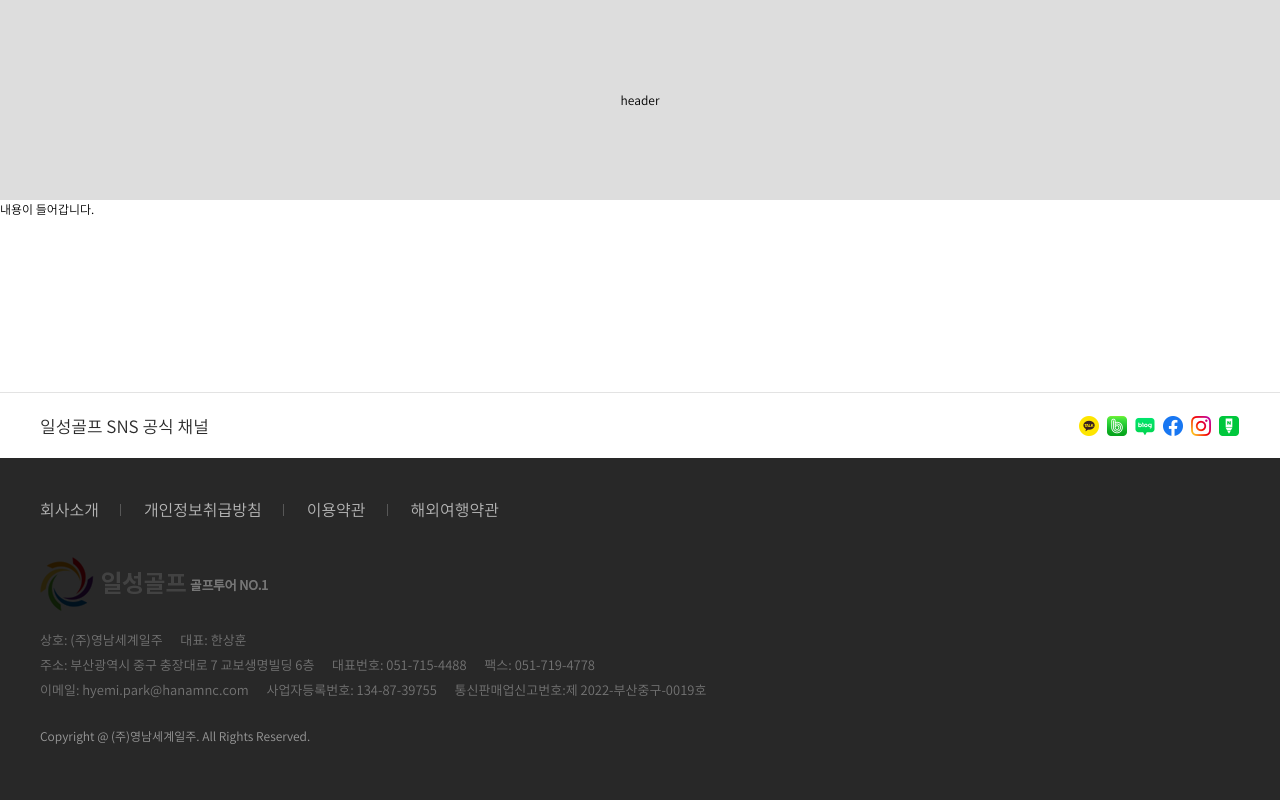
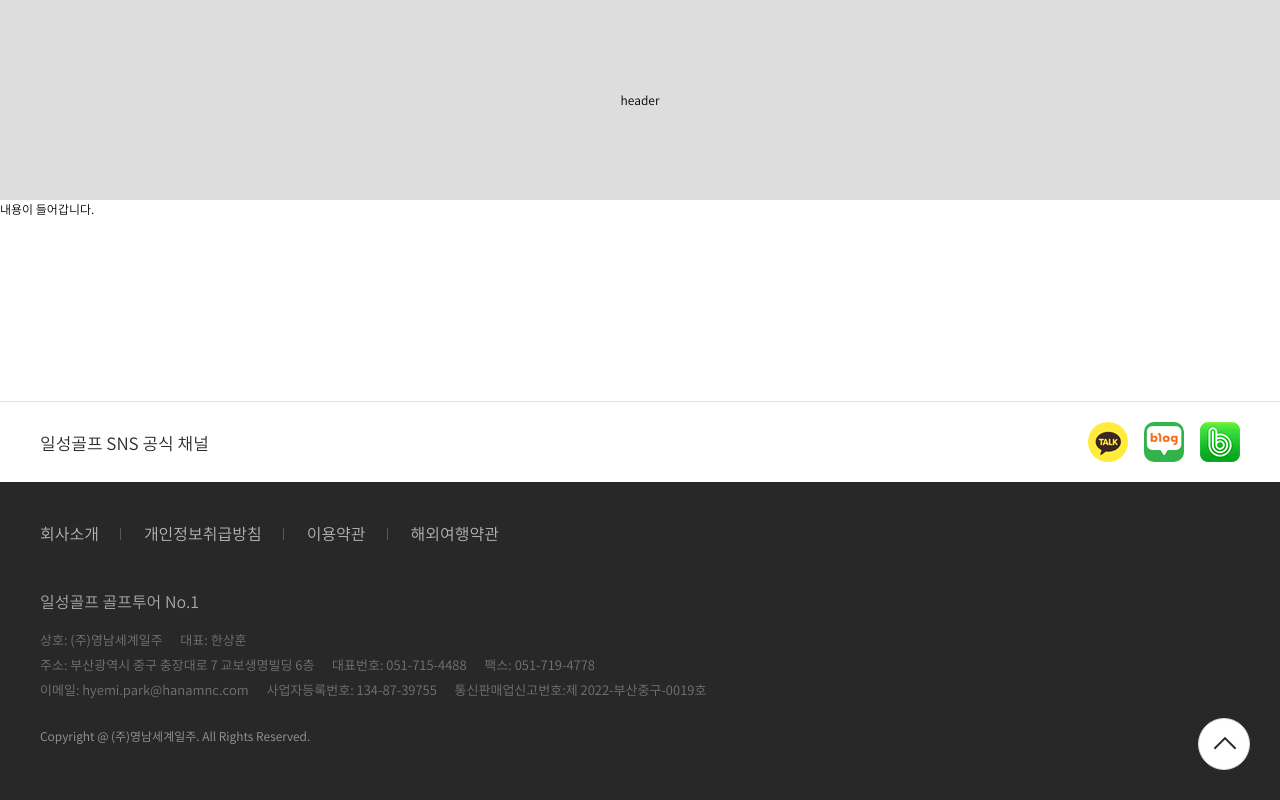
Before and after one commit to kik87827/ilsung_golf, a website: page src/footer.html in a window 1280 px wide. Drawn offline with nearby package versions, Linux system fonts and the light colour scheme; files that its build step writes are made by us from their sources; files whose address does not match are found by name.

Commit message:
0724 진행중2

```diff
--- a/src/footer.html
+++ b/src/footer.html
@@ -22,18 +22,20 @@
             내용이 들어갑니다.
         </section>
         <!-- // middle -->
+        <div class="floating_layer">
+			<div class="floating_items">
+				<a href="#" class="btn_pagetop"></a>
+			</div>
+		</div>
         <!-- footer -->
         <footer class="footer_wrap">
             <div class="footer_else_low">
 				<div class="footer_else_pixin">
 					<p class="footer_else_label">일성골프 SNS 공식 채널</p>
-					<ul class="hgroup_sns_list">
-                        <li><a href="#" class="hgroup_sns sns_kakao"><span class="hdtext">카카오</span></a></li>
-                        <li><a href="#" class="hgroup_sns sns_bend"><span class="hdtext">밴드</span></a></li>
-                        <li><a href="#" class="hgroup_sns sns_blog"><span class="hdtext">블로그</span></a></li>
-                        <li><a href="#" class="hgroup_sns sns_face"><span class="hdtext">페이스북</span></a></li>
-                        <li><a href="#" class="hgroup_sns sns_insta"><span class="hdtext">인스타</span></a></li>
-                        <li><a href="#" class="hgroup_sns sns_pencil"><span class="hdtext">네이버</span></a></li>
+					<ul class="footer_sns_list">
+                        <li><a href="#" class="footer_sns sns_kakao"><span class="hdtext">카카오</span></a></li>
+                        <li><a href="#" class="footer_sns sns_blog"><span class="hdtext">블로그</span></a></li>
+                        <li><a href="#" class="footer_sns sns_bend"><span class="hdtext">밴드</span></a></li>
                     </ul>
 				</div>
 			</div>
@@ -46,8 +48,7 @@
                         <li><a href="#" class="footer_menu">해외여행약관</a></li>
                     </ul>
                     <div class="footer_main_logo_row">
-                        <span class="footer_main_pclogo"><img src="./images/bottomlogo.png" alt="일성골프 골프투어 No.1"></span>
-                        <span class="footer_main_mblogo_text">일성골프 골프투어 No.1</span>
+                        <span class="footer_main_logo_text">일성골프 골프투어 No.1</span>
                     </div>
                     <div class="footer_copyitem_list_wrap">
                         <ul class="footer_copyitem_list">
```
Also changed, not shown: dist/css/layout.css, dist/footer.html, dist/images/ico_footer_sns.png (added), dist/js/front.js.
